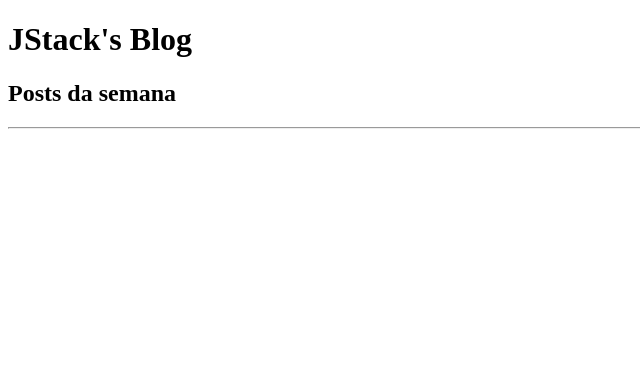
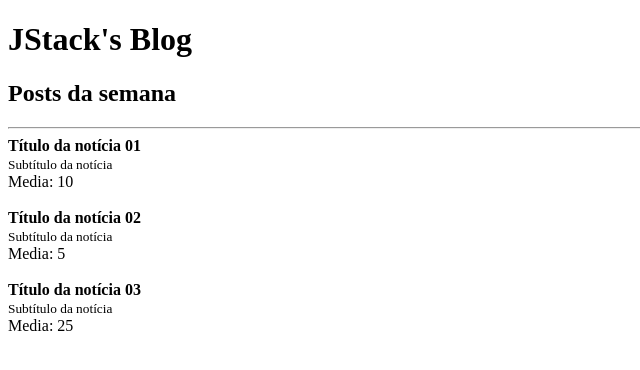
Before and after one commit to viniciusmb17/jstack-curso, a React app in the folder react-fundamentos/: page / in a window 1280 px wide. Shown: the top 370 px of the page, without its empty margins (0-640 px from the left). Built offline with nearby package versions, Linux system fonts and the light colour scheme.

Commit message:
fundamentos do react
-Prop children
-Definindo tipos para as props

```diff
--- a/react-fundamentos/package.json
+++ b/react-fundamentos/package.json
@@ -19,6 +19,7 @@
     "webpack-dev-server": "^4.9.1"
   },
   "dependencies": {
+    "prop-types": "^15.8.1",
     "react": "^18.1.0",
     "react-dom": "^18.1.0"
   }
--- a/react-fundamentos/src/App.js
+++ b/react-fundamentos/src/App.js
@@ -1,12 +1,14 @@
 import React from "react";
 import Post from "./Post";
+import Header from "./Header";
 
 
 function App() {
   return (
     <>
-      <h1>JStack's Blog {console.log('log de dentro do JSX')}</h1>
-      <h2>Posts da semana</h2>
+      <Header >
+        <h2>Posts da semana</h2>
+      </Header>
 
       <hr />
 
--- /dev/null
+++ b/react-fundamentos/src/Header.js
@@ -0,0 +1,20 @@
+import React from "react";
+import PropTypes from 'prop-types';
+
+export default function Header(props) {
+  return (
+    <>
+      <h1>{props.title}</h1>
+      {props.children}
+    </>
+  )
+}
+
+Header.propTypes = {
+  title: PropTypes.string.isRequired,
+  children: PropTypes.node,
+}
+
+Header.defaultProps = {
+  title: `JStack's Blog`
+}
--- a/react-fundamentos/src/Post.js
+++ b/react-fundamentos/src/Post.js
@@ -1,4 +1,5 @@
 import React from "react";
+import PropTypes from 'prop-types';
 
 export default function Post(props) {
   console.log(props);
@@ -6,10 +7,21 @@ export default function Post(props) {
   return (
     <>
       <article>
-        <strong>{props.title}</strong><br />
-        <small>{props.subtitle}</small>
+        <strong>{props.post.title}</strong><br />
+        <small>{props.post.subtitle}</small>
+        <br />
+        Media: {props.likes / 2}
       </article>
       <br />
     </>
   );
 }
+
+Post.propTypes = {
+  likes: PropTypes.number.isRequired,
+  post: PropTypes.shape({
+    title: PropTypes.string.isRequired,
+    subtitle: PropTypes.string.isRequired,
+  }).isRequired,
+
+};
--- a/react-fundamentos/src/index.js
+++ b/react-fundamentos/src/index.js
@@ -1,9 +1,8 @@
 import React from 'react';
-import ReactDOM from 'react-dom';
+import { createRoot } from 'react-dom/client';
+
 
 import App from './App';
 
-ReactDOM.render(
-  <App />,
-  document.getElementById('root')
-);
+const root = createRoot(document.getElementById('root'));
+root.render( <App />);
```
Also changed, not shown: 1 other file (tests, documents, lock files or other folders).
